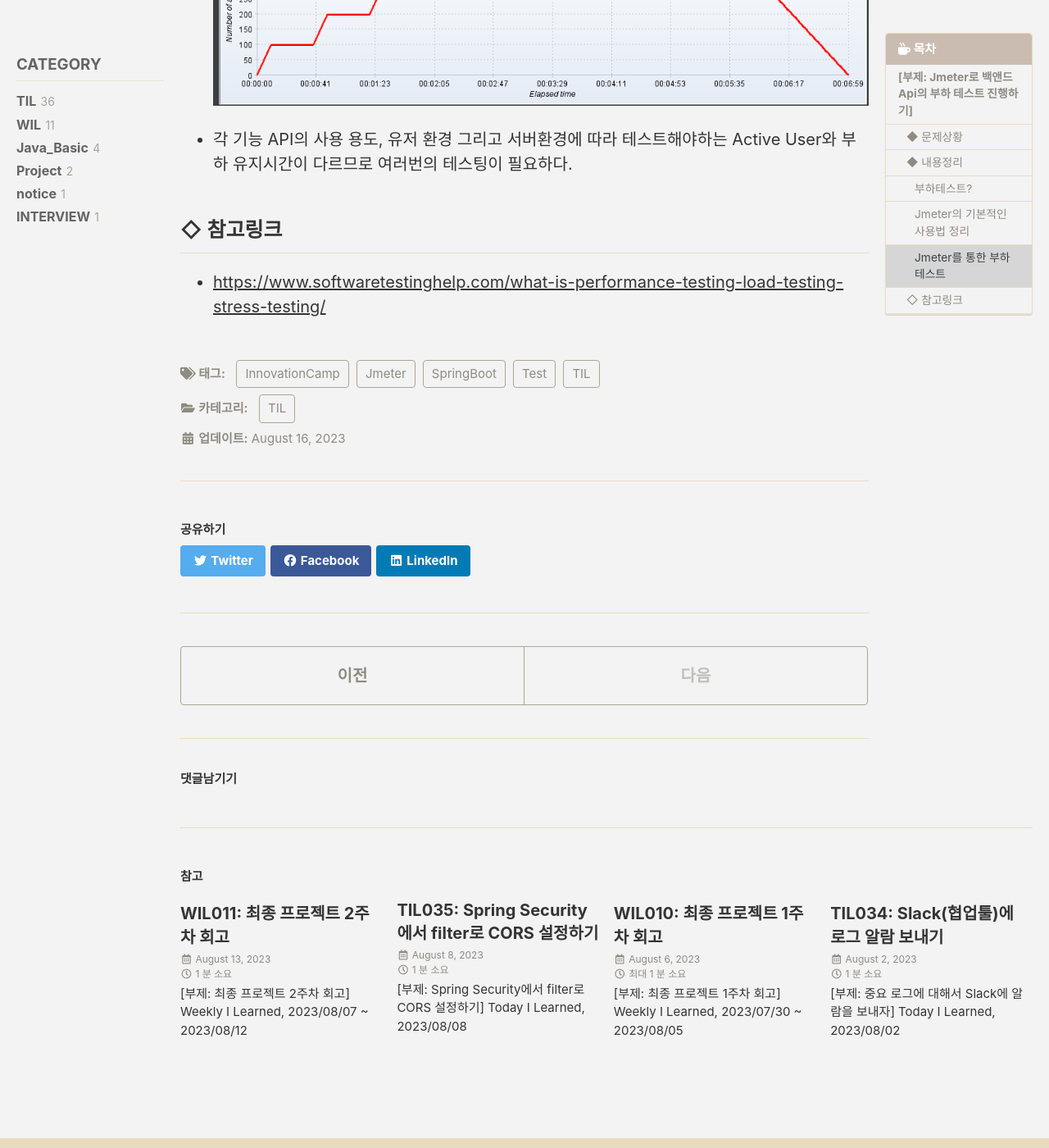
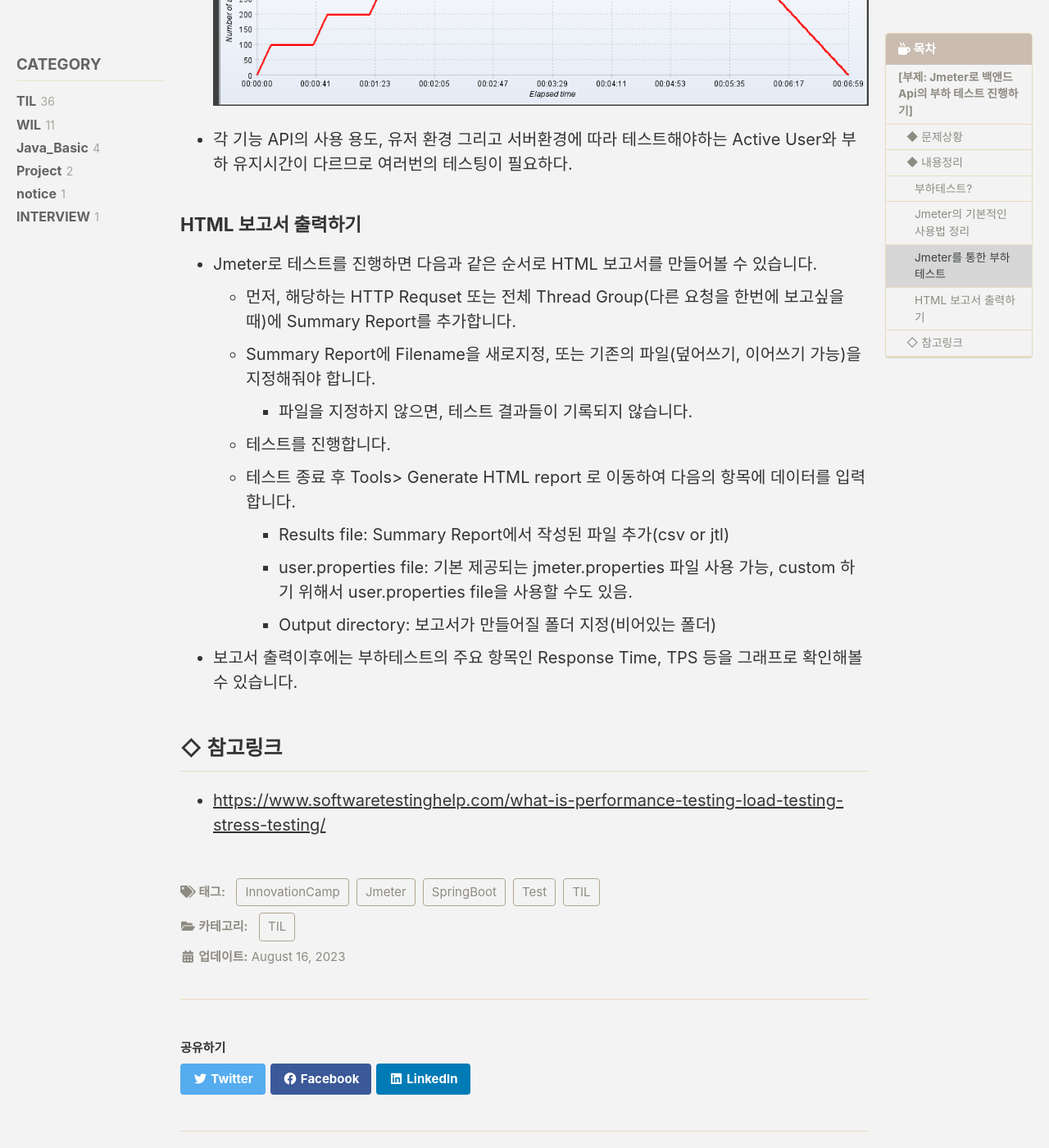
Before and after one commit to YiHwanRyu/YiHwanRyu.github.io, a Jekyll site: the page built from _posts/2023-08-16-TIL036.md, in a window 1280 px wide and 1400 px high, scrolled down 2559 px. Shown: the whole window at 82% size. Built offline with Jekyll 4.4.1, drawn with Linux system fonts in a browser that asks for light colours; cached includes are drawn as plain includes; some web fonts are replaced; comment, search, counter and statistics services are not loaded.

Commit message:
[UPDATE] TIL036 내용 추가

```diff
--- a/_posts/2023-08-16-TIL036.md
+++ b/_posts/2023-08-16-TIL036.md
@@ -59,5 +59,17 @@ Today I Learned, 2023/08/16
 - 각 기능 API의 사용 용도, 유저 환경 그리고 서버환경에 따라 테스트해야하는 Active User와 부하 유지시간이 다르므로 여러번의 테스팅이 필요하다.
 
 
+### HTML 보고서 출력하기
+- Jmeter로 테스트를 진행하면 다음과 같은 순서로 HTML 보고서를 만들어볼 수 있습니다.
+  - 먼저, 해당하는 HTTP Requset 또는 전체 Thread Group(다른 요청을 한번에 보고싶을 때)에 Summary Report를 추가합니다.
+  - Summary Report에 Filename을 새로지정, 또는 기존의 파일(덮어쓰기, 이어쓰기 가능)을 지정해줘야 합니다.
+    - 파일을 지정하지 않으면, 테스트 결과들이 기록되지 않습니다.
+  - 테스트를 진행합니다.
+  - 테스트 종료 후 Tools> Generate HTML report 로 이동하여 다음의 항목에 데이터를 입력합니다.
+    - Results file: Summary Report에서 작성된 파일 추가(csv or jtl)
+    - user.properties file: 기본 제공되는 jmeter.properties 파일 사용 가능, custom 하기 위해서 user.properties file을 사용할 수도 있음.
+    - Output directory: 보고서가 만들어질 폴더 지정(비어있는 폴더)
+- 보고서 출력이후에는 부하테스트의 주요 항목인 Response Time, TPS 등을 그래프로 확인해볼 수 있습니다.
+
 ## ◇ 참고링크
 - [https://www.softwaretestinghelp.com/what-is-performance-testing-load-testing-stress-testing/](https://www.softwaretestinghelp.com/what-is-performance-testing-load-testing-stress-testing/)
```
